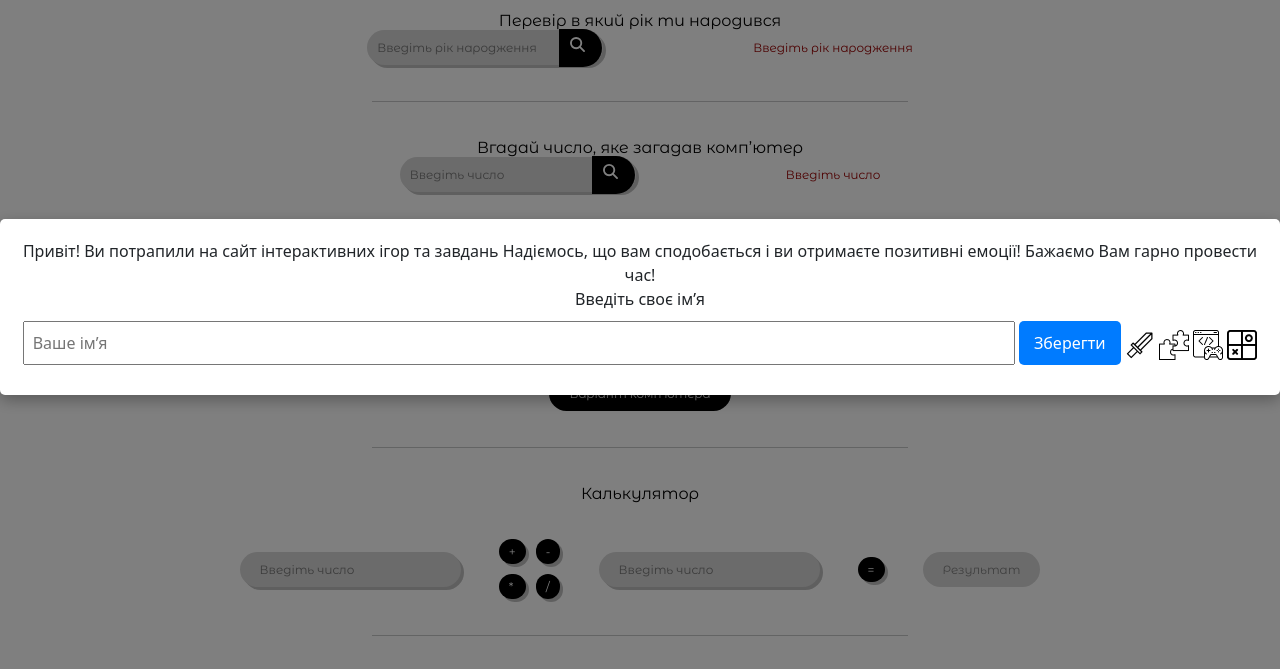
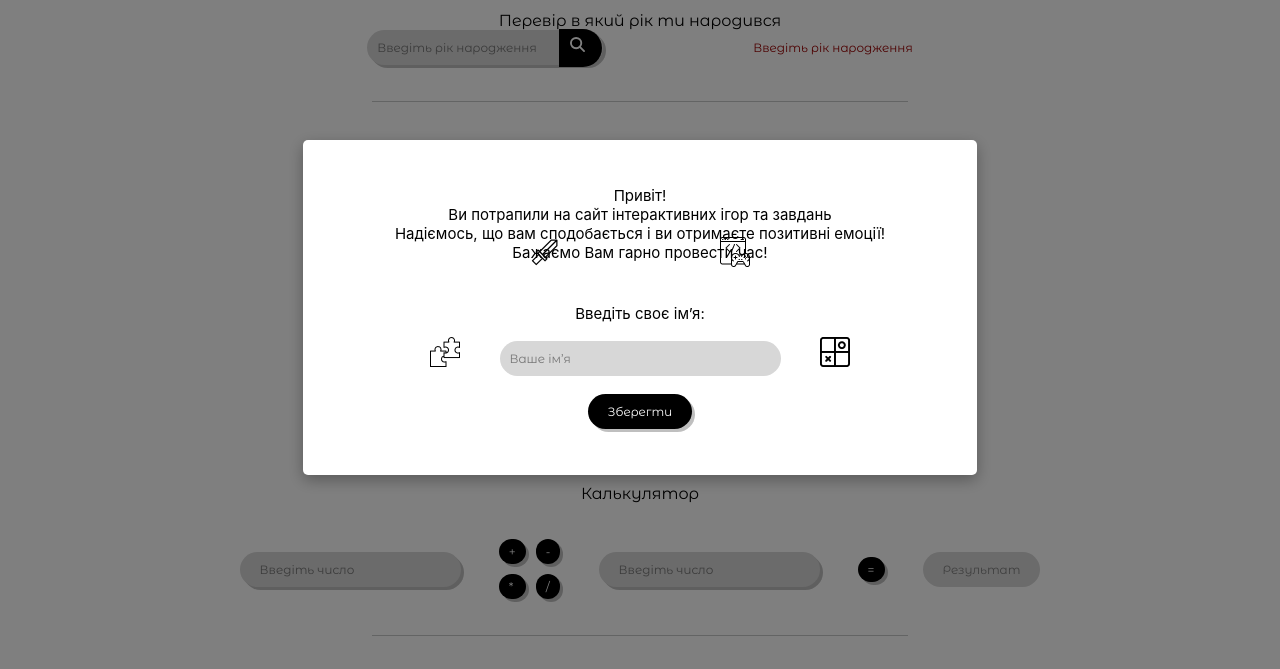
Before and after one commit to Sofiyka751/end-project-JS1, a website built with Vite: page index.html in a window 1280 px wide. Shown: the part 93-762 px from the top of the page. Built offline with nearby package versions, Linux system fonts and the light colour scheme; files whose address does not match are found by name.

Commit message:
commit 10

```diff
--- a/index.html
+++ b/index.html
@@ -41,11 +41,11 @@
         <!-- Модальне вікно -->
       <div id="modal">
         <div id="modalContent">
-          <p>Привіт!
+          <p id="modalContentText">Привіт!
 Ви потрапили на сайт інтерактивних ігор та завдань
 Надіємось, що вам сподобається і ви отримаєте позитивні емоції!
 Бажаємо Вам гарно провести час!</p>
-          <p>Введіть своє ім’я</p>
+          <p id="modalContentName">Введіть своє ім’я:</p>
           <input type="text" id="userName" placeholder="Ваше ім’я">
           <button id="submitName">Зберегти</button>
           <img src="./src/images/sword-modal.png" alt="ups" id="modalContentImage1">
--- a/main.js
+++ b/main.js
@@ -32,6 +32,31 @@ submitButton.addEventListener("click", handleUserNameInput);
 userNameInput.addEventListener("keydown", (event) => {
   if (event.key === "Enter") {
     handleUserNameInput();
+  }
+});
+
+
+// FOOTER
+
+const thankYouModalFooter = document.getElementById('thankYouModal');
+const submitButtonFooter = document.querySelector('.footer__content-subscribe-main-button');
+const userNameInputFooter = document.querySelector('.footer__content-subscribe-main-email');
+
+function openThankYouModal() {
+  thankYouModalFooter.style.display = "flex";
+  setTimeout(() => {
+    thankYouModalFooter.style.display = "none";
+  }, 3000);
+}
+
+submitButtonFooter.addEventListener("click", (event) => {
+  event.preventDefault();
+  openThankYouModal();
+});
+
+userNameInputFooter.addEventListener("keydown", (event) => {
+  if (event.key === "Enter") {
+    openThankYouModal();
   }
 });
 
@@ -164,9 +189,15 @@ function calculator(firstNum, operator, secondNum) {
       result = "Невідомий знак";
       break;
   }
+
   if (typeof result === "number") {
-    result = result.toFixed(3);
+    if (result % 1 !== 0) {
+      result = result.toFixed(3);
+    } else {
+      result = result.toString();
+    }
   }
+
   textResult.textContent = result;
 }
 
--- a/src/sass/components/_modal.scss
+++ b/src/sass/components/_modal.scss
@@ -15,29 +15,92 @@
 
 #modalContent {
   background-color: white;
-  padding: 20px;
+  padding: 46px 92px;
   border-radius: 5px;
   text-align: center;
   box-shadow: 0 5px 15px rgba(0, 0, 0, 0.3);
+  display: flex;
+  flex-direction: column;
+  align-items: center;
+}
+#modal button {
+  display: inline-flex;
+  padding: 10px 20px;
+  align-items: flex-start;
+  gap: 10px;
+  border-radius: 20px;
+  background: #000;
+  box-shadow: 3px 3px 0px 0px rgba(0, 0, 0, 0.25);
+  color: #fff;
+  font-family: "Montserrat Alternates";
+  font-size: 12px;
+  font-style: normal;
+  font-weight: 400;
+  line-height: normal;
 }
 
-#modal input {
-  margin: 10px 0;
-  padding: 8px;
-  width: 80%;
+#modalContentText {
+  color: #000;
+  text-align: center;
+  font-family: Inter;
+  font-size: 15px;
+  font-style: normal;
+  font-weight: 400;
+  line-height: normal;
+  white-space: pre;
+  margin-bottom: 42px;
 }
 
-#modal button {
-  padding: 10px 15px;
-  background-color: #007bff;
-  color: white;
-  border: none;
-  border-radius: 5px;
-  cursor: pointer;
+#modalContentName {
+  color: #000;
+  text-align: center;
+  font-family: Inter;
+  font-size: 15px;
+  font-style: normal;
+  font-weight: 400;
+  line-height: normal;
 }
 
-#modal button:hover {
-  background-color: #0056b3;
+#modalContentImage1 {
+  position: absolute;
+  left: 530px;
+  top: 330px;
+}
+
+#modalContentImage2 {
+  position: absolute;
+  left: 430px;
+  top: 430px;
+}
+
+#modalContentImage3 {
+  position: absolute;
+  right: 530px;
+  top: 330px;
+}
+
+#modalContentImage4 {
+  position: absolute;
+  right: 430px;
+  top: 430px;
+}
+
+#userName {
+  display: inline-flex;
+  padding: 10px 90px 10px 10px;
+  align-items: flex-start;
+  gap: 10px;
+  border-radius: 20px;
+  border: none;
+  background: #d7d7d7;
+  color: #7e7e7e;
+  font-family: "Montserrat Alternates";
+  font-size: 12px;
+  font-style: normal;
+  font-weight: 400;
+  line-height: normal;
+  margin-bottom: 18px;
+  margin-top: 18px;
 }
 
 #thankYouModal {
@@ -56,10 +119,35 @@
 
 #thankYouContent {
   background-color: white;
-  padding: 20px;
+  padding: 83px 138px 138px 138px;
   border-radius: 5px;
   text-align: center;
   box-shadow: 0 5px 15px rgba(0, 0, 0, 0.3);
   font-size: 18px;
   font-weight: bold;
+  position: relative;
 }
+
+#thankYouContentImage1 {
+  position: absolute;
+  top: 80px;
+  left: 50px;
+}
+
+#thankYouContentImage2 {
+  position: absolute;
+  top: 160px;
+  left: 100px;
+}
+
+#thankYouContentImage3 {
+  position: absolute;
+  top: 80px;
+  right: 50px;
+}
+
+#thankYouContentImage4 {
+  position: absolute;
+  top: 160px;
+  right: 100px;
+}
--- a/src/sass/components/_scientists.scss
+++ b/src/sass/components/_scientists.scss
@@ -19,7 +19,7 @@
       display: flex;
       flex-wrap: wrap;
       margin-bottom: 36px;
-      justify-content: flex-end;
+      justify-content: center;
       img {
         margin: 36px;
         width: 150px;
--- a/src/sass/main.scss
+++ b/src/sass/main.scss
@@ -27,6 +27,7 @@ hr {
   padding: 0;
 }
 
+
 @import "./components/header", "./components/modal", "./components/birthday",
   "./components/computer-number", "./components/rock-paper-scissor",
   "./components/calculator", "./components/calculator-time",
@@ -34,11 +35,9 @@ hr {
   "./components/scientists", "./components/footer";
 
 body {
-  // background: #eee;
   background-image: url("../images/background.png");
   background-repeat: no-repeat;
   background-size: cover;
-  // background-position: 0 85px;
 }
 
 .container {
@@ -52,7 +51,6 @@ body {
   flex-direction: column;
   align-items: center;
   background: #fff;
-  // background-image: url("../images/background.png");
   margin: 0 175px;
 
 }
```
Also changed, not shown: src/css/main.css, 1 other file.
